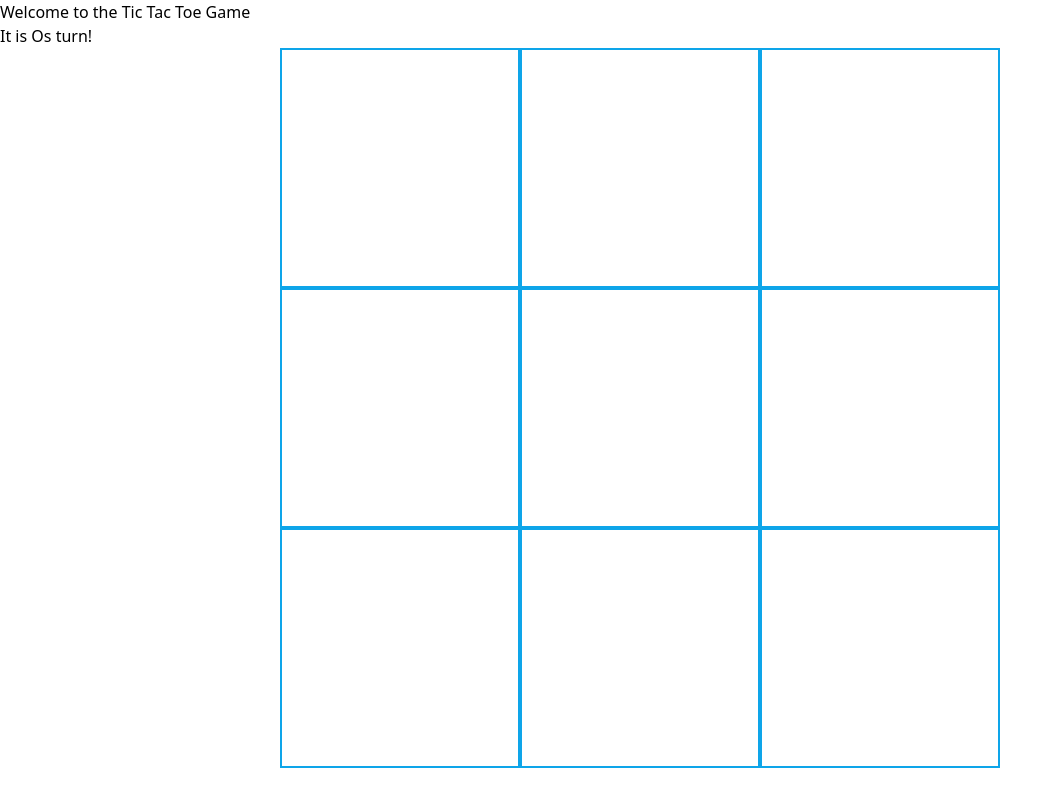
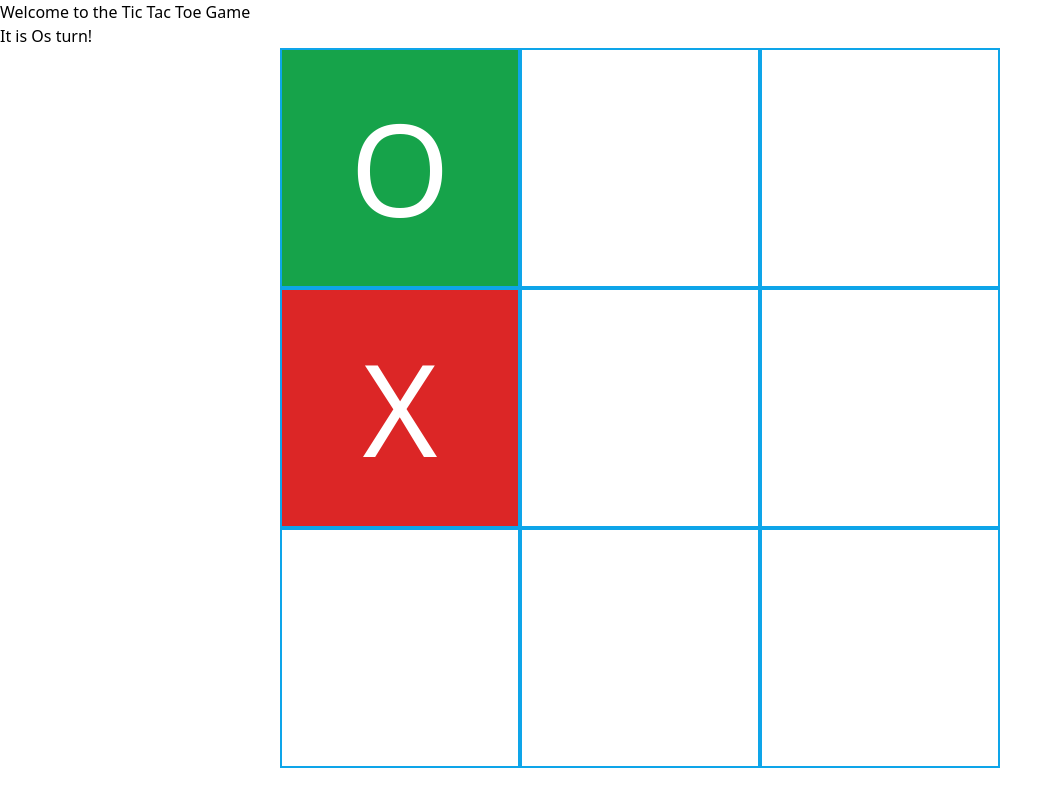
Before and after one commit to robonafisi/Tic-Tac-Toe, a Next.js app: page / in a window 1280 px wide. Shown: the whole page, without its empty margins (0-1063 px from the left). Built offline with nearby package versions, Linux system fonts and the light colour scheme.

Commit message:
Adding the X and O signs

```diff
--- a/src/pages/index.tsx
+++ b/src/pages/index.tsx
@@ -9,7 +9,7 @@ const button_style = "border-2 border-sky-500 h-60 w-60"
 export default function Home() {
 
   const [squares, setSquares] = useState(Array(9).fill(null))
-  const [currentPlayer, setCurrentplayer] = useState<"X"|"O">(Math.round(Math.random()*1) === 1 ? "X" : "O");
+  const [currentPlayer, setCurrentplayer] = useState(Math.round(Math.random()*1) === 1 ? "X" : "O");
 
 
 
@@ -20,6 +20,7 @@ export default function Home() {
     else{
       setCurrentplayer("X");
     }
+
   }
 
   return (
@@ -35,8 +36,8 @@ export default function Home() {
       <p>It is {currentPlayer}s turn!</p>
       <div className='flex content-center justify-center'>
       <div className='flex flex-col'>
-       <button className={button_style} onClick={Tictac}></button>
-       <button className={button_style} onClick={Tictac}></button>
+       <button className="border-2 border-sky-500 h-60 w-60 bg-green-600 text-white text-9xl" onClick={Tictac}>O</button>
+       <button className="border-2 border-sky-500 h-60 w-60 bg-red-600 text-white text-9xl" onClick={Tictac}>X</button>
        <button className={button_style} onClick={Tictac}></button>
        </div>
        <div className='flex flex-col'>
```
